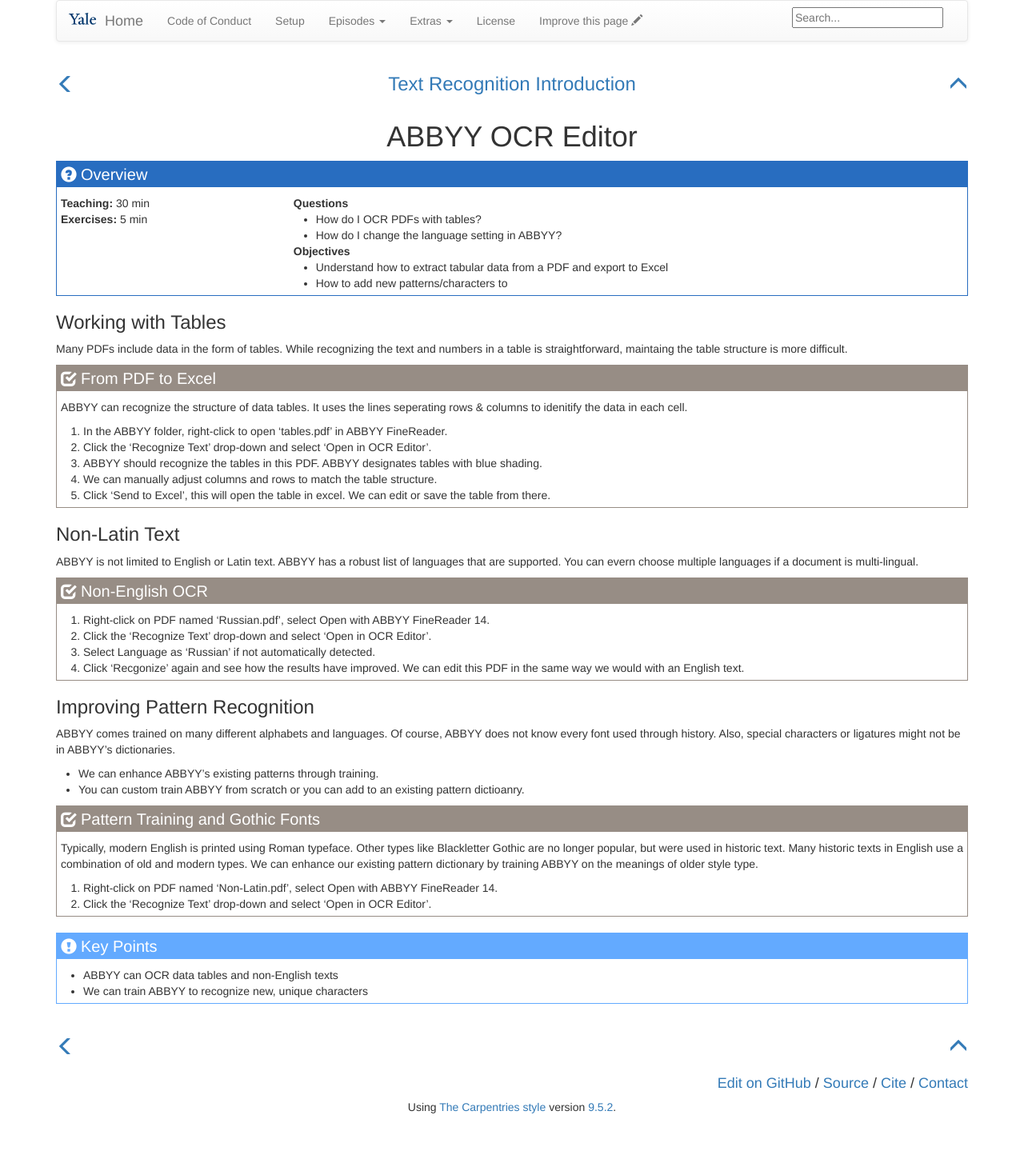
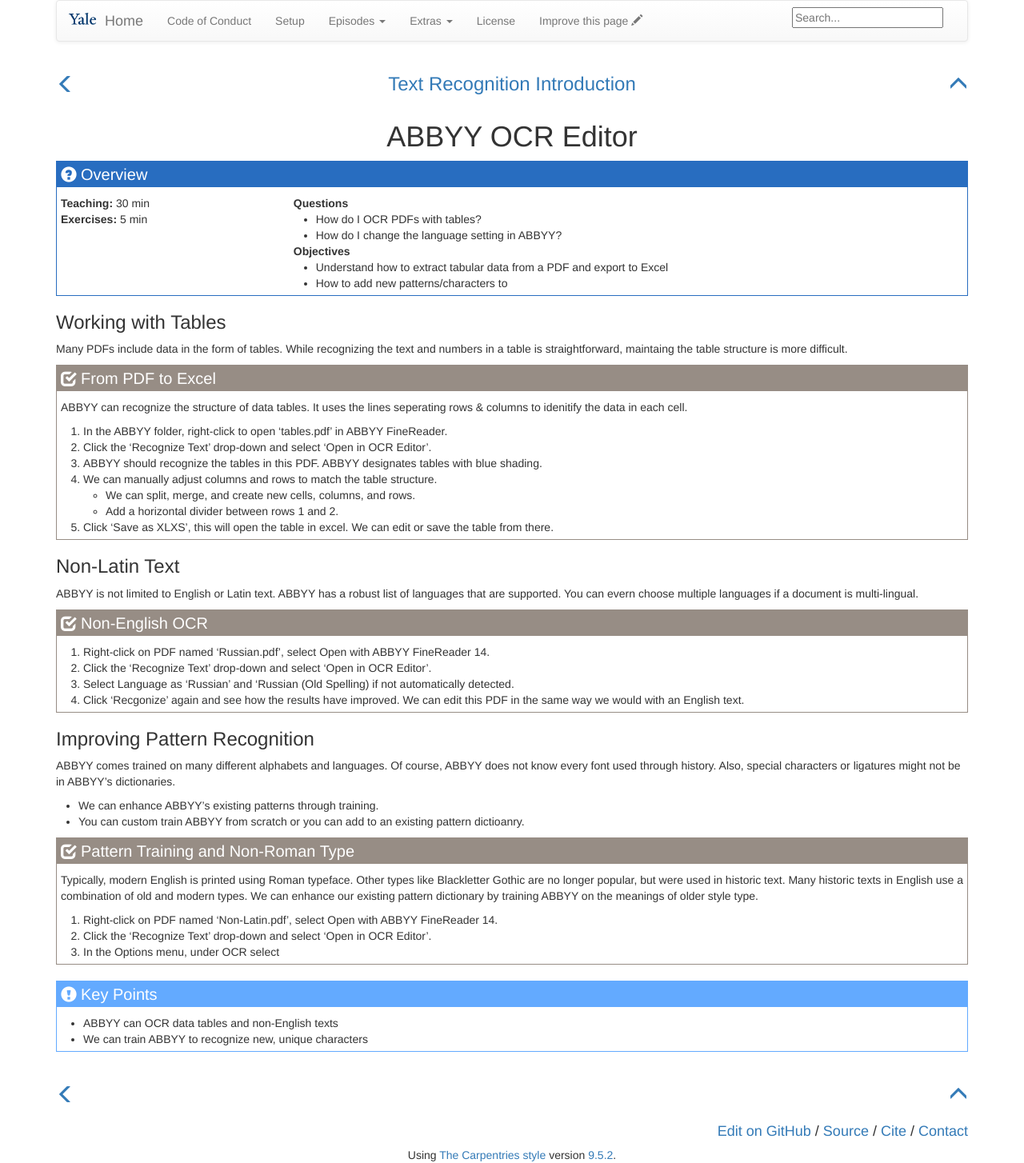
Before and after one commit to JoshuaDull/Text-Recognition-Introduction, a Jekyll site: the page built from _episodes/04-ABBYY-OCR-Editor.md, in a window 1280 px wide. Shown: the whole page at 80% size. Built offline with Jekyll 4.4.1, drawn with Linux system fonts in a browser that asks for light colours; before the commit the page ends 1394 px from its top, so only the background shows below that.

Commit message:
uodated 3 & 4

```diff
--- a/_episodes/04-ABBYY-OCR-Editor.md
+++ b/_episodes/04-ABBYY-OCR-Editor.md
@@ -24,7 +24,9 @@ Many PDFs include data in the form of tables. While recognizing the text and num
 >2. Click the 'Recognize Text' drop-down and select 'Open in OCR Editor'.
 >3. ABBYY should recognize the tables in this PDF. ABBYY designates tables with blue shading.
 >4. We can manually adjust columns and rows to match the table structure.
->5. Click 'Send to Excel', this will open the table in excel. We can edit or save the table from there.
+>	- We can split, merge, and create new cells, columns, and rows.
+>	- Add a horizontal divider between rows 1 and 2.
+>5. Click 'Save as XLXS', this will open the table in excel. We can edit or save the table from there.
 >
 {: .checklist}
 
@@ -36,7 +38,7 @@ ABBYY is not limited to English or Latin text. ABBYY has a robust list of langua
 >
 >1. Right-click on PDF named 'Russian.pdf', select Open with ABBYY FineReader 14.
 >2. Click the 'Recognize Text' drop-down and select 'Open in OCR Editor'.
->3. Select Language as 'Russian' if not automatically detected.
+>3. Select Language as 'Russian' and 'Russian (Old Spelling) if not automatically detected.
 >4. Click 'Recgonize' again and see how the results have improved. We can edit this PDF in the same way we would with an English text.
 >
 {: .checklist}
@@ -48,11 +50,11 @@ ABBYY comes trained on many different alphabets and languages. Of course, ABBYY
 * We can enhance ABBYY's existing patterns through training.
 * You can custom train ABBYY from scratch or you can add to an existing pattern dictioanry.
 
->## Pattern Training and Gothic Fonts
+>## Pattern Training and Non-Roman Type
 > Typically, modern English is printed using Roman typeface. Other types like Blackletter Gothic are no longer popular, but were used in historic text.
 > Many historic texts in English use a combination of old and modern types. We can enhance our existing pattern dictionary by training ABBYY on the meanings of older style type.
 >
 >1. Right-click on PDF named 'Non-Latin.pdf', select Open with ABBYY FineReader 14.
 >2. Click the 'Recognize Text' drop-down and select 'Open in OCR Editor'.
->
+>3. In the Options menu, under OCR select
 {: .checklist}
```
Also changed, not shown: _episodes/03-OCR-with-ABBYY.md (+2 -2 lines).
